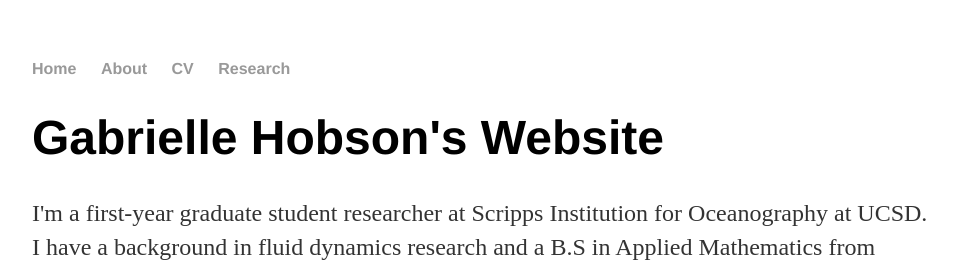
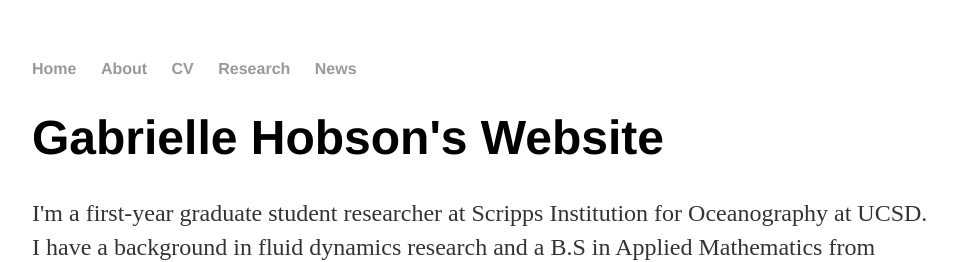
Before and after one commit to gabriellemhobson/gabriellemhobson.github.io, a Jekyll site: the page built from index.html, in a window 1280 px wide. Shown: the top 262 px of the page, without its empty margins (160-1117 px from the left). Built offline with Jekyll 4.4.1, drawn with Linux system fonts in a browser that asks for light colours.

Commit message:
Update default.html
changed back to blog and added research separately

```diff
--- a/_layouts/default.html
+++ b/_layouts/default.html
@@ -11,7 +11,8 @@
 	        		<li><a href="/">Home</a></li>
 		        	<li><a href="/about">About</a></li>
 	        		<li><a href="/cv">CV</a></li>
-	        		<li><a href="/research">Research</a></li>
+				<li><a href="/research">Research</a></li>
+	        		<li><a href="/blog">News</a></li>
 	    		</ul>
 			</nav>
 			<div class="container">
```
